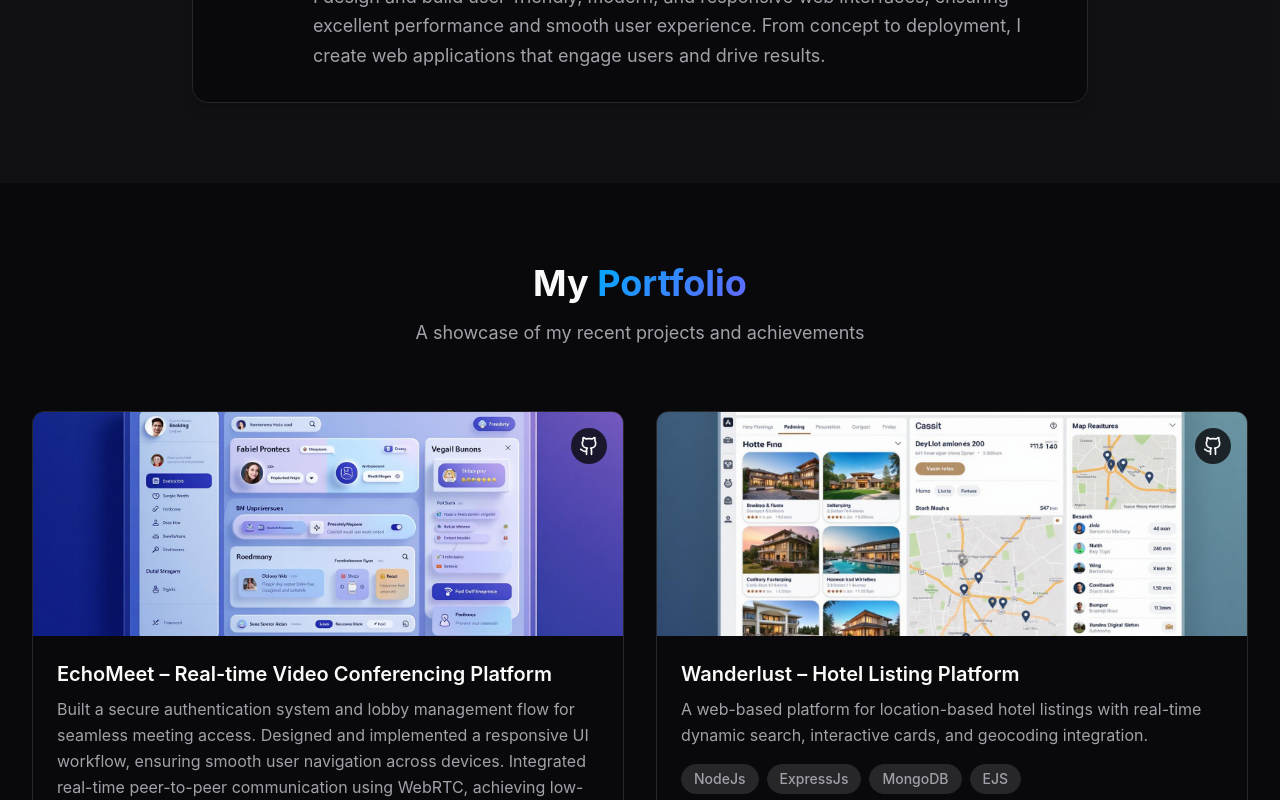
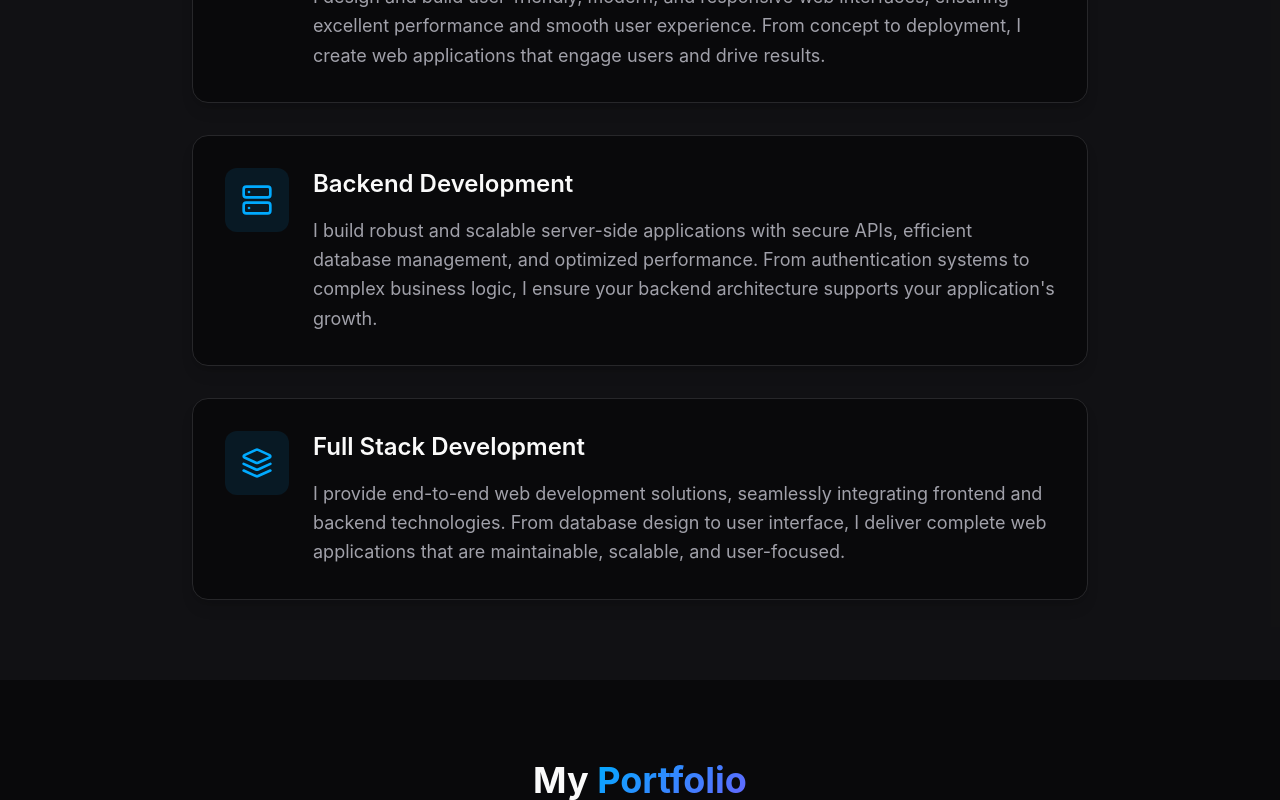
Before and after one commit to user135-test/vivek-portfolio9, a React (Vite) app: page / in a window 1280 px wide. Shown: the part 2168-2968 px from the top of the page. Built offline with nearby package versions, Linux system fonts and the light colour scheme.

Commit message:
Add backend and full stack development
Added "Backend Development" and "Full Stack Development" to the "What I Do" section, including descriptions and appropriate icons, mirroring the style of "Front End Development."

```diff
--- a/src/components/Portfolio.tsx
+++ b/src/components/Portfolio.tsx
@@ -1,5 +1,5 @@
 import { useState } from 'react';
-import { ArrowRight, Code, Database, Globe, Mail, Phone, MapPin, Github, Linkedin, ExternalLink } from 'lucide-react';
+import { ArrowRight, Code, Database, Globe, Mail, Phone, MapPin, Github, Linkedin, ExternalLink, Server, Layers } from 'lucide-react';
 import { Button } from '@/components/ui/button';
 import { Input } from '@/components/ui/input';
 import { Textarea } from '@/components/ui/textarea';
@@ -219,7 +219,7 @@ const Portfolio = () => {
             </p>
           </div>
 
-          <div className="max-w-4xl mx-auto">
+          <div className="max-w-4xl mx-auto grid gap-8">
             <div className="bg-card border border-border rounded-2xl p-8 shadow-lg hover-lift hover-glow transition-all duration-300 animate-fade-in">
               <div className="flex items-start gap-6">
                 <div className="p-4 bg-primary/10 rounded-xl text-primary">
@@ -229,6 +229,34 @@ const Portfolio = () => {
                   <h3 className="text-2xl font-semibold text-foreground mb-4">Front-End Development</h3>
                   <p className="text-lg text-muted-foreground leading-relaxed">
                     I design and build user-friendly, modern, and responsive web interfaces, ensuring excellent performance and smooth user experience. From concept to deployment, I create web applications that engage users and drive results.
+                  </p>
+                </div>
+              </div>
+            </div>
+
+            <div className="bg-card border border-border rounded-2xl p-8 shadow-lg hover-lift hover-glow transition-all duration-300 animate-fade-in">
+              <div className="flex items-start gap-6">
+                <div className="p-4 bg-primary/10 rounded-xl text-primary">
+                  <Server className="w-8 h-8" />
+                </div>
+                <div>
+                  <h3 className="text-2xl font-semibold text-foreground mb-4">Backend Development</h3>
+                  <p className="text-lg text-muted-foreground leading-relaxed">
+                    I build robust and scalable server-side applications with secure APIs, efficient database management, and optimized performance. From authentication systems to complex business logic, I ensure your backend architecture supports your application's growth.
+                  </p>
+                </div>
+              </div>
+            </div>
+
+            <div className="bg-card border border-border rounded-2xl p-8 shadow-lg hover-lift hover-glow transition-all duration-300 animate-fade-in">
+              <div className="flex items-start gap-6">
+                <div className="p-4 bg-primary/10 rounded-xl text-primary">
+                  <Layers className="w-8 h-8" />
+                </div>
+                <div>
+                  <h3 className="text-2xl font-semibold text-foreground mb-4">Full Stack Development</h3>
+                  <p className="text-lg text-muted-foreground leading-relaxed">
+                    I provide end-to-end web development solutions, seamlessly integrating frontend and backend technologies. From database design to user interface, I deliver complete web applications that are maintainable, scalable, and user-focused.
                   </p>
                 </div>
               </div>
```
